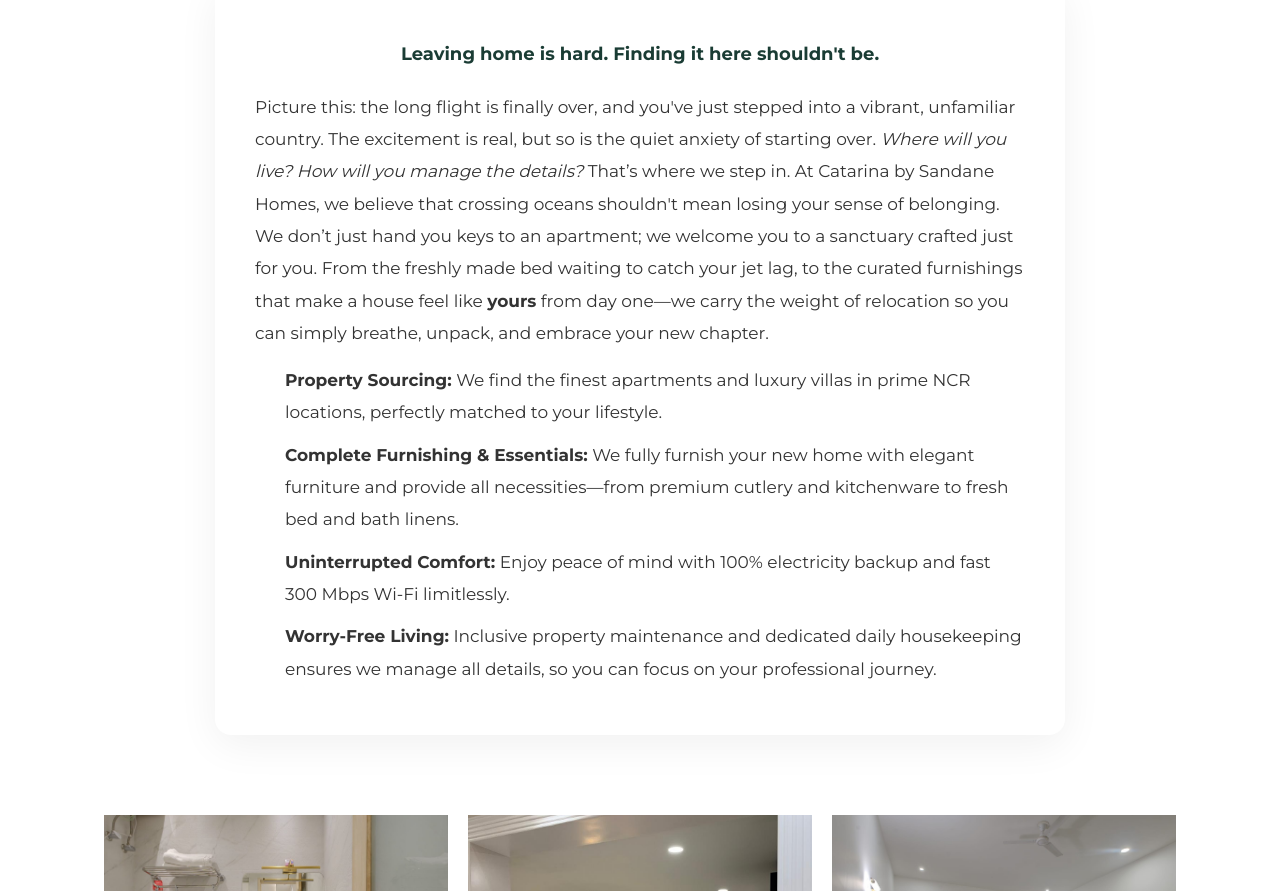
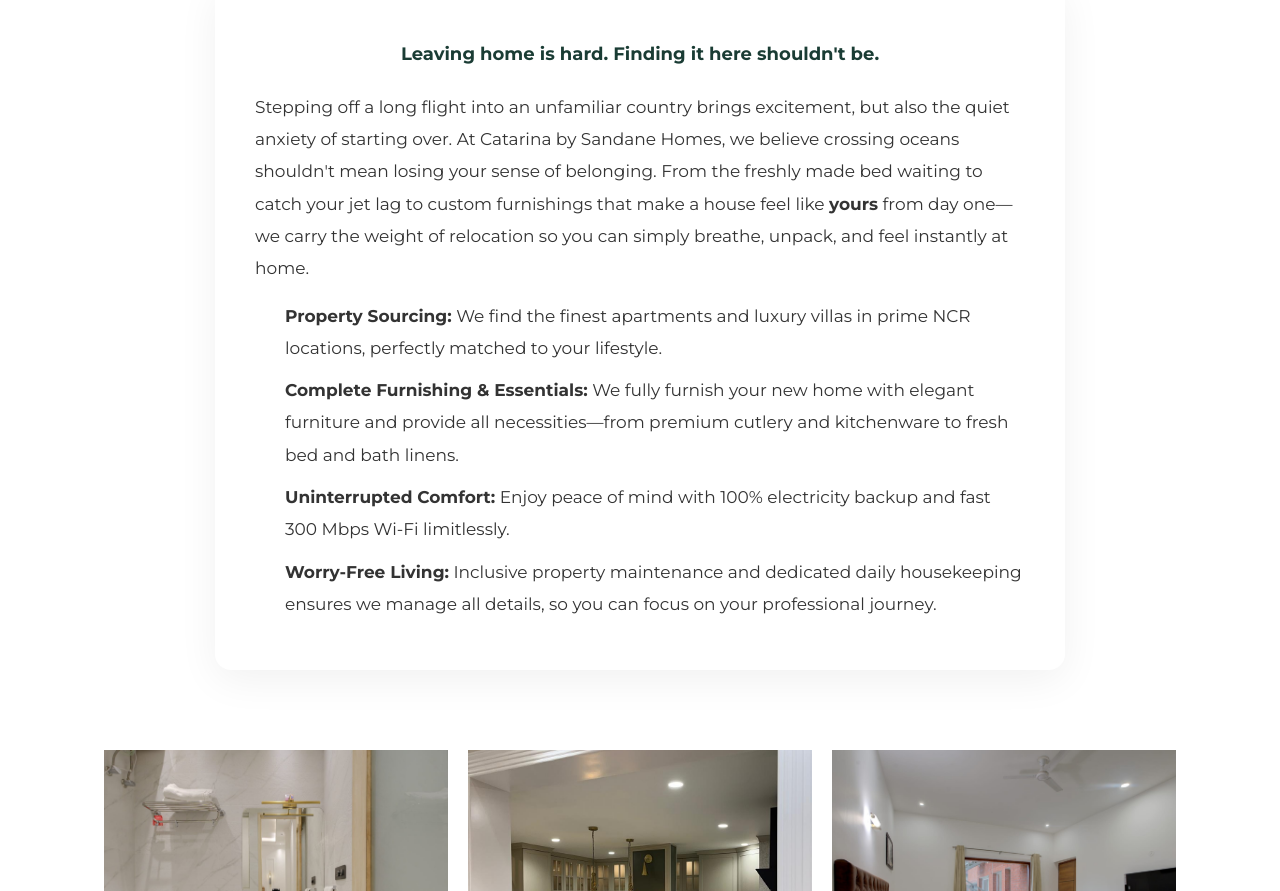
Before and after one commit to viratco/sandanehomes, a React (Vite) app: page /catarina-services in a window 1280 px wide. Shown: the part 1204-2095 px from the top of the page. Built offline with nearby package versions, Linux system fonts and the light colour scheme; a web font is replaced by a local one.

Commit message:
content: shorten the expat emotional storyline

```diff
--- a/src/components/pages/CatarinaServices.jsx
+++ b/src/components/pages/CatarinaServices.jsx
@@ -99,7 +99,7 @@ const CatarinaServices = () => {
                         <strong style={{ fontSize: '18px', color: '#1A3C34' }}>Leaving home is hard. Finding it here shouldn't be.</strong>
                     </p>
                     <p style={{ marginBottom: '15px' }}>
-                        Picture this: the long flight is finally over, and you've just stepped into a vibrant, unfamiliar country. The excitement is real, but so is the quiet anxiety of starting over. <i>Where will you live? How will you manage the details?</i> That’s where we step in. At Catarina by Sandane Homes, we believe that crossing oceans shouldn't mean losing your sense of belonging. We don’t just hand you keys to an apartment; we welcome you to a sanctuary crafted just for you. From the freshly made bed waiting to catch your jet lag, to the curated furnishings that make a house feel like <b>yours</b> from day one—we carry the weight of relocation so you can simply breathe, unpack, and embrace your new chapter.
+                        Stepping off a long flight into an unfamiliar country brings excitement, but also the quiet anxiety of starting over. At Catarina by Sandane Homes, we believe crossing oceans shouldn't mean losing your sense of belonging. From the freshly made bed waiting to catch your jet lag to custom furnishings that make a house feel like <b>yours</b> from day one—we carry the weight of relocation so you can simply breathe, unpack, and feel instantly at home.
                     </p>
                     <ul style={{
                         margin: '0',
```
